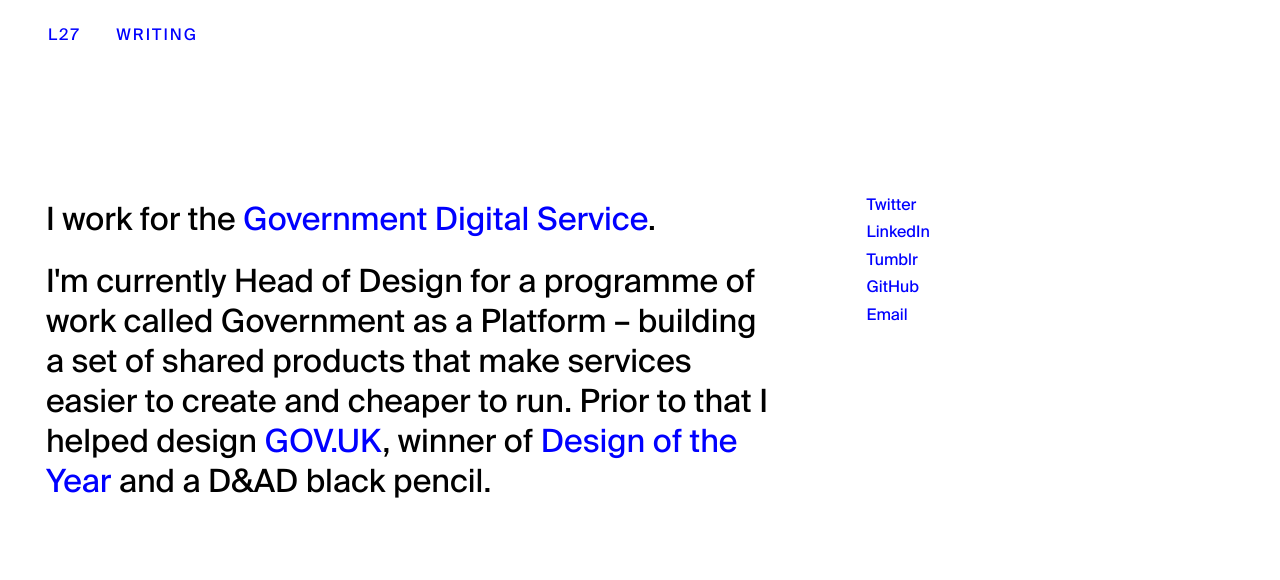
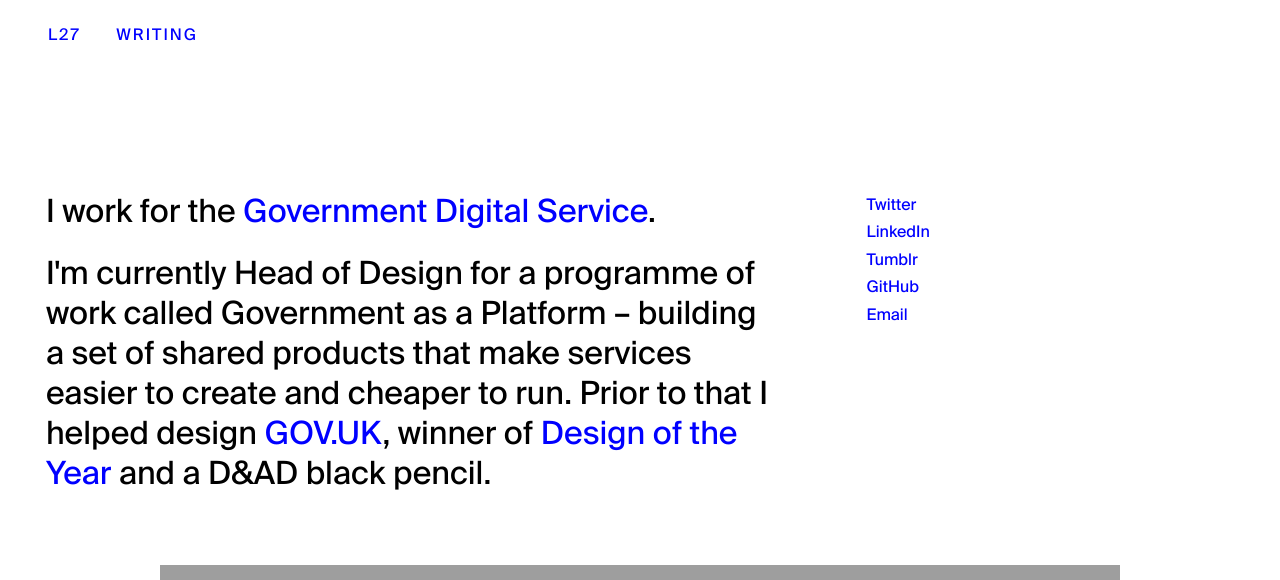
Before and after one commit to stephenjoe1/loft27design, a PHP site: page / in a window 1280 px wide. Shown: the top 580 px of the page. Run offline with PHP 8.4, Linux system fonts and the light colour scheme; some libraries are stand-ins or nearby versions; grey boxes are pictures that could not be loaded.

Commit message:
updated to css intro spacing

```diff
--- a/css/main.css
+++ b/css/main.css
@@ -129,7 +129,7 @@ content: none;
 	float:left;
 	width:60%;
 	margin-right: 45px;
-	padding: 20px 0px;
+	padding: 12px 0px;
 }
 
 .right-aside:last-of-type {
```
